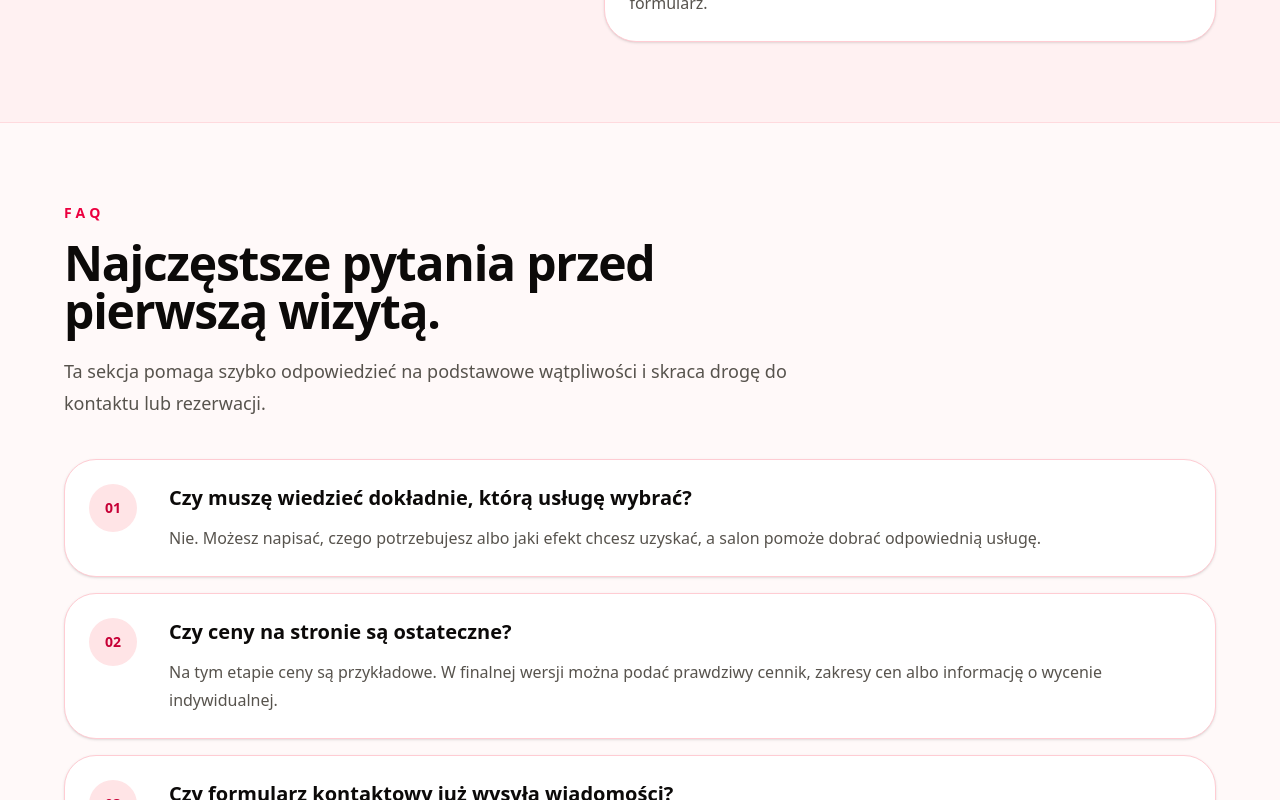
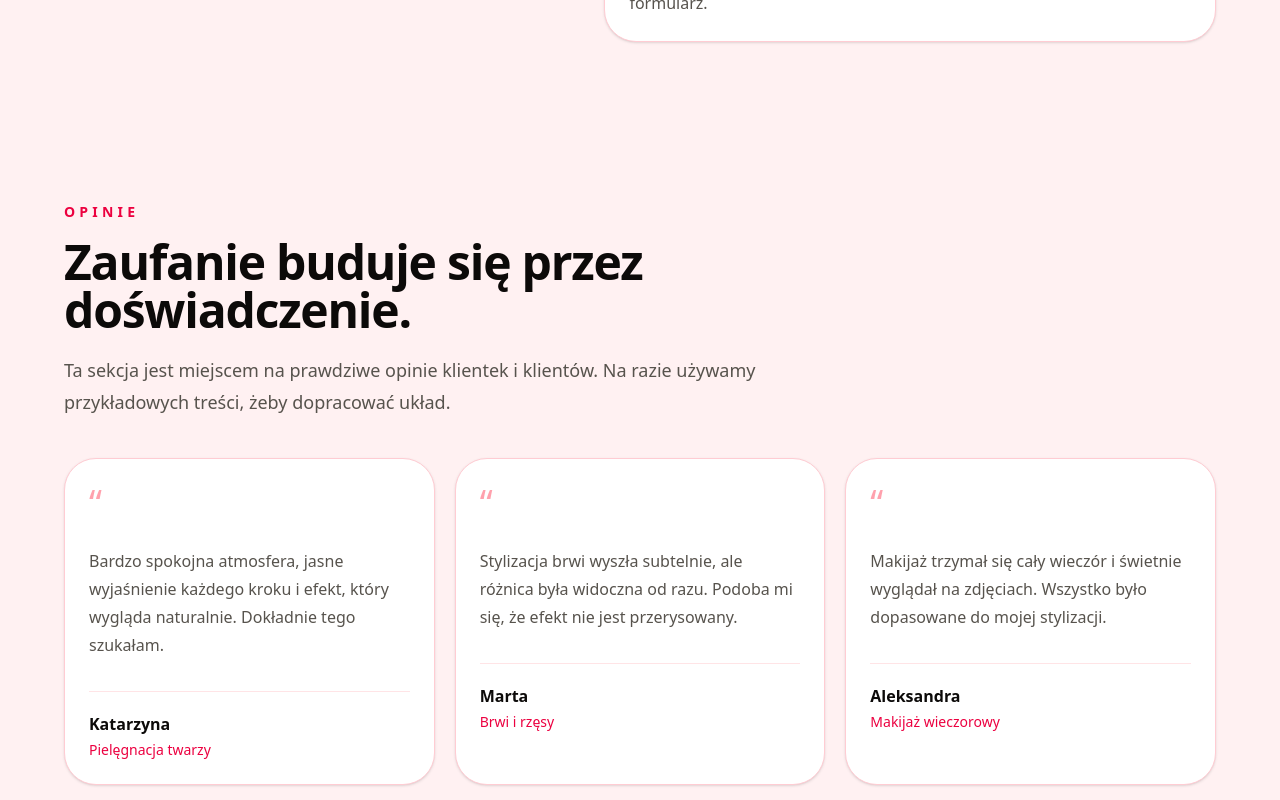
Before and after one commit to PiotrZandecki/aurora-beauty-site, a Next.js app: page / in a window 1280 px wide. Shown: the part 2160-2960 px from the top of the page. Built offline with nearby package versions, Linux system fonts and the light colour scheme.

Commit message:
Add testimonials section

```diff
--- a/src/app/page.tsx
+++ b/src/app/page.tsx
@@ -3,15 +3,18 @@
 import Link from "next/link";
 import { faqContent } from "@/content/faqContent";
 import { siteContent } from "@/content/siteContent";
+import { testimonialsContent } from "@/content/testimonialsContent";
 import { useSitePreferences } from "@/components/providers/SitePreferencesProvider";
 import { CtaBanner } from "@/components/sections/CtaBanner";
 import { FaqSection } from "@/components/sections/FaqSection";
 import { SectionHeader } from "@/components/sections/SectionHeader";
+import { TestimonialsSection } from "@/components/sections/TestimonialsSection";
 
 export default function Home() {
   const { language } = useSitePreferences();
   const content = siteContent[language].home;
   const faq = faqContent[language];
+  const testimonials = testimonialsContent[language];
 
   return (
     <>
@@ -156,6 +159,13 @@ export default function Home() {
         </div>
       </section>
 
+      <TestimonialsSection
+        eyebrow={testimonials.eyebrow}
+        title={testimonials.title}
+        description={testimonials.description}
+        items={testimonials.items}
+      />
+
       <FaqSection
         eyebrow={faq.eyebrow}
         title={faq.title}
--- /dev/null
+++ b/src/components/sections/TestimonialsSection.tsx
@@ -0,0 +1,60 @@
+import { SectionHeader } from "@/components/sections/SectionHeader";
+
+type Testimonial = {
+  name: string;
+  service: string;
+  quote: string;
+};
+
+type TestimonialsSectionProps = {
+  eyebrow: string;
+  title: string;
+  description: string;
+  items: Testimonial[];
+};
+
+export function TestimonialsSection({
+  eyebrow,
+  title,
+  description,
+  items,
+}: TestimonialsSectionProps) {
+  return (
+    <section className="px-5 py-20">
+      <div className="mx-auto max-w-6xl">
+        <SectionHeader
+          eyebrow={eyebrow}
+          title={title}
+          description={description}
+        />
+
+        <div className="mt-10 grid gap-5 md:grid-cols-3">
+          {items.map((item) => (
+            <article
+              key={`${item.name}-${item.service}`}
+              className="rounded-4xl border border-rose-200 bg-white p-6 shadow-sm transition hover:-translate-y-1 hover:shadow-xl hover:shadow-rose-200/60 dark:border-stone-800 dark:bg-stone-900 dark:hover:shadow-black/30"
+            >
+              <div className="mb-6 text-4xl text-rose-300 dark:text-rose-700">
+                “
+              </div>
+
+              <p className="leading-7 text-stone-600 dark:text-stone-300">
+                {item.quote}
+              </p>
+
+              <div className="mt-8 border-t border-rose-100 pt-5 dark:border-stone-800">
+                <p className="font-semibold text-stone-950 dark:text-rose-50">
+                  {item.name}
+                </p>
+
+                <p className="mt-1 text-sm text-rose-600 dark:text-rose-300">
+                  {item.service}
+                </p>
+              </div>
+            </article>
+          ))}
+        </div>
+      </div>
+    </section>
+  );
+}
--- /dev/null
+++ b/src/content/testimonialsContent.ts
@@ -0,0 +1,70 @@
+import type { Language } from "@/types/site";
+
+type Testimonial = {
+  name: string;
+  service: string;
+  quote: string;
+};
+
+type TestimonialsContent = {
+  eyebrow: string;
+  title: string;
+  description: string;
+  items: Testimonial[];
+};
+
+export const testimonialsContent: Record<Language, TestimonialsContent> = {
+  pl: {
+    eyebrow: "Opinie",
+    title: "Zaufanie buduje się przez doświadczenie.",
+    description:
+      "Ta sekcja jest miejscem na prawdziwe opinie klientek i klientów. Na razie używamy przykładowych treści, żeby dopracować układ.",
+    items: [
+      {
+        name: "Katarzyna",
+        service: "Pielęgnacja twarzy",
+        quote:
+          "Bardzo spokojna atmosfera, jasne wyjaśnienie każdego kroku i efekt, który wygląda naturalnie. Dokładnie tego szukałam.",
+      },
+      {
+        name: "Marta",
+        service: "Brwi i rzęsy",
+        quote:
+          "Stylizacja brwi wyszła subtelnie, ale różnica była widoczna od razu. Podoba mi się, że efekt nie jest przerysowany.",
+      },
+      {
+        name: "Aleksandra",
+        service: "Makijaż wieczorowy",
+        quote:
+          "Makijaż trzymał się cały wieczór i świetnie wyglądał na zdjęciach. Wszystko było dopasowane do mojej stylizacji.",
+      },
+    ],
+  },
+
+  en: {
+    eyebrow: "Testimonials",
+    title: "Trust is built through experience.",
+    description:
+      "This section is a place for real client reviews. For now, we use sample content to refine the layout.",
+    items: [
+      {
+        name: "Katarzyna",
+        service: "Facial care",
+        quote:
+          "A very calm atmosphere, clear explanation of every step and a result that looked natural. Exactly what I was looking for.",
+      },
+      {
+        name: "Marta",
+        service: "Brows and lashes",
+        quote:
+          "The brow styling was subtle, but the difference was visible immediately. I liked that the effect was not overdone.",
+      },
+      {
+        name: "Aleksandra",
+        service: "Evening makeup",
+        quote:
+          "The makeup lasted all evening and looked great in photos. Everything was matched to my outfit and the occasion.",
+      },
+    ],
+  },
+};
```
